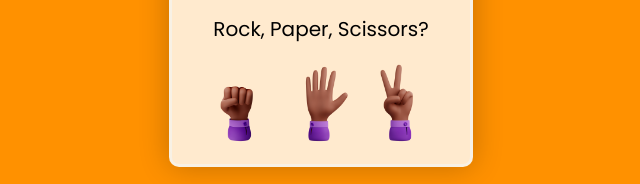
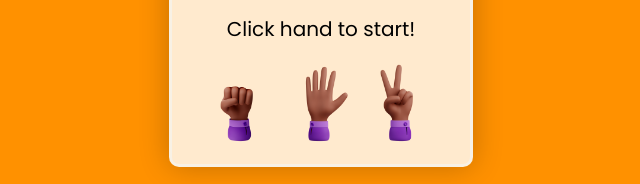
Before and after one commit to Jo-erl/RockPaperScissors, a plain HTML site: page index.html in a window 1280 px wide. Shown: the part 430-614 px from the top of the page, 319-959 px from the left. Drawn offline with Linux system fonts and the light colour scheme.

Commit message:
Update index.html

```diff
--- a/index.html
+++ b/index.html
@@ -36,7 +36,7 @@
                 <img src="robot.png" alt="Robot">
             </div>
             <div class="choices">
-                <p>Rock, Paper, Scissors?</p>
+                <p>Click hand to start!</p>
                 <div class="hand-signs">
                     <img src="rock.png" alt="Rock" class="hand" data-choice="rock">
                     <img src="paper.png" alt="Paper" class="hand" data-choice="paper">
```
